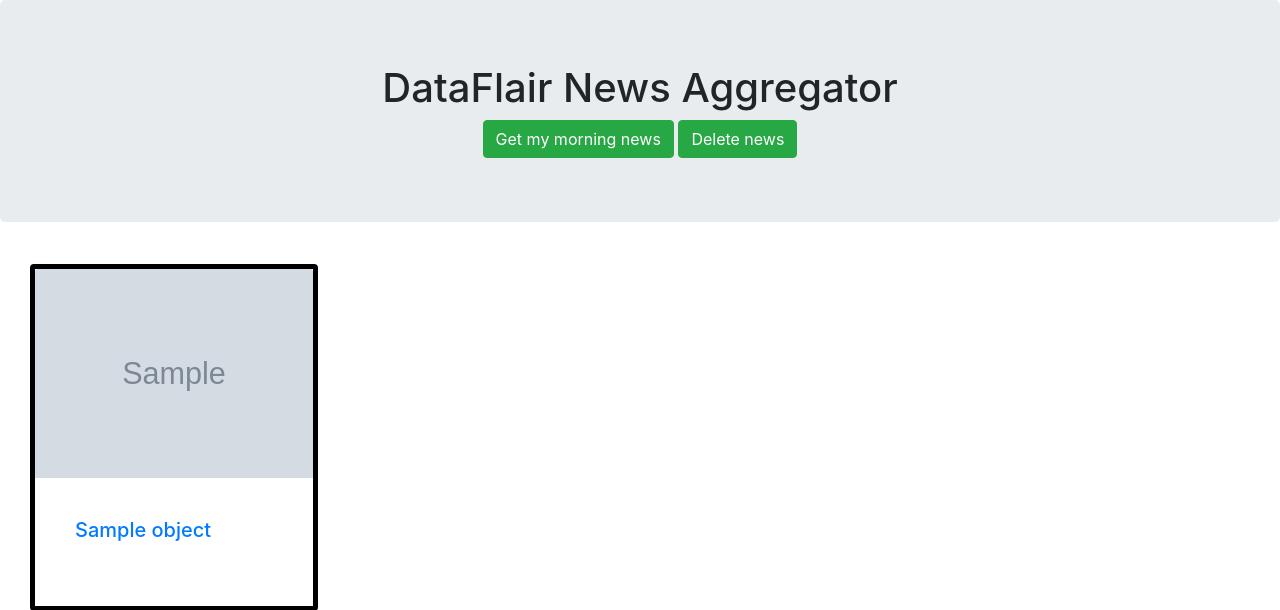
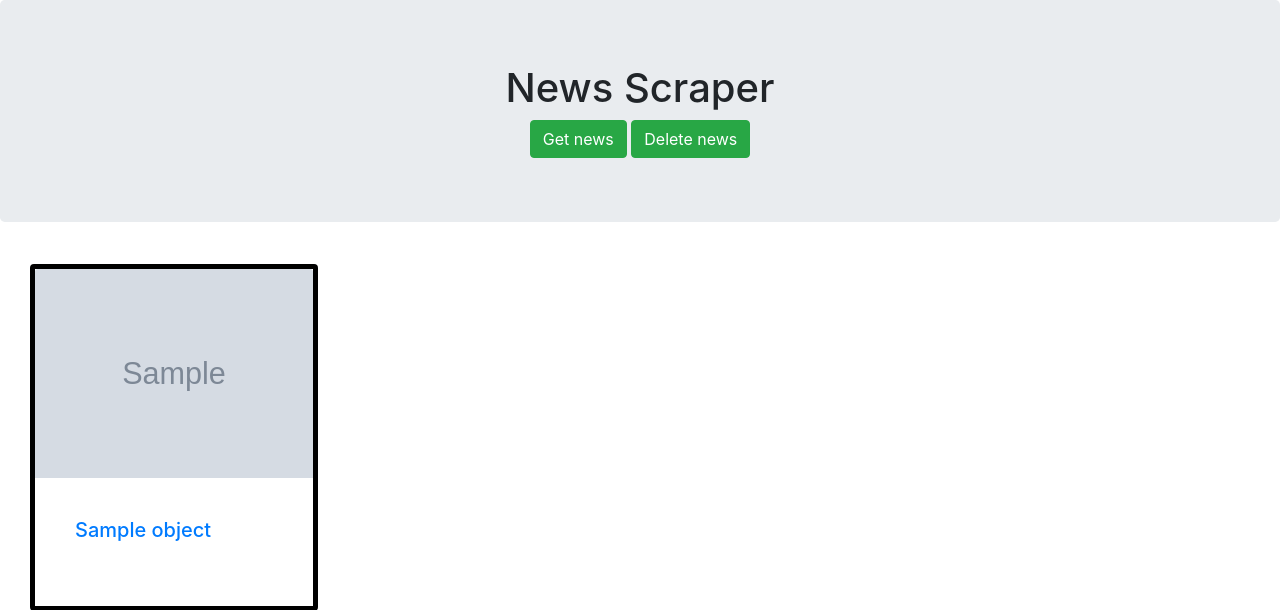
Before and after one commit to pythonscriptkiddie/news_scraper, a Django app: template news/templates/news/home.html in a window 1280 px wide. Shown: the top 610 px of the page. Run offline with Django 3.2, Linux system fonts and the light colour scheme; the template is opened without the code that fills it: most values are stand-ins (such as "Sample title", 1, 10 or a date in 2020); grey boxes marked "Sample" are stand-in pictures; some libraries are stand-ins or nearby versions.

Commit message:
Update home.html

```diff
--- a/news/templates/news/home.html
+++ b/news/templates/news/home.html
@@ -6,9 +6,9 @@
   </head>
   <body>
     <div class="jumbotron">
-      <center><h1>DataFlair News Aggregator</h1>
+      <center><h1>News Scraper</h1>
         <a href="{% url 'scrape' %}" class="btn btn-success">
-          Get my morning news
+          Get news
         </a>
         <a href="{% url 'delete' %}" class="btn btn-success">
           Delete news
```
